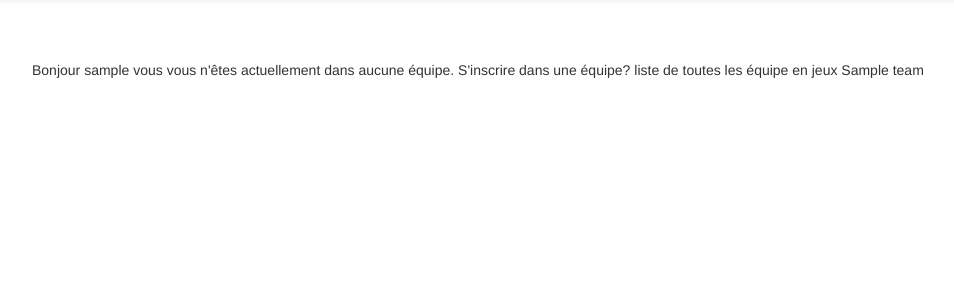
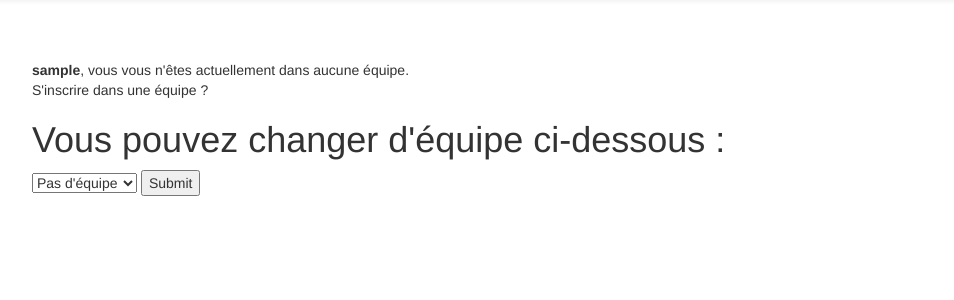
Before and after one commit to geleouet/PollEuro2016, a Django app: template euro/templates/euro/userteam.html in a window 1280 px wide. Shown: the part 52-352 px from the top of the page, without its empty margins (8-962 px from the left). Run offline with Django 3.2, Linux system fonts and the light colour scheme; a user stored in the database is signed in; tables that the repository leaves empty hold one stand-in row (values such as "Sample post"); the template is opened without the code that fills it: values that come from a table or form of the project are taken from there, most other values are stand-ins (such as "Sample title", 1, 10 or a date in 2020); parts of the project's set-up code (start-up, migrations or seed data) failed here and were passed over; some libraries are stand-ins or nearby versions; some web fonts are replaced.

Commit message:
mise à jour des équipes avec formulaire

```diff
--- a/euro/templates/euro/userteam.html
+++ b/euro/templates/euro/userteam.html
@@ -3,16 +3,31 @@
 {% block content %}
 
 {% if not user.team %}
-Bonjour {{user.username}} vous vous n'êtes actuellement dans aucune équipe.
-S'inscrire dans une équipe?
+<strong>{{user.username}}</strong>, vous vous n'êtes actuellement dans aucune équipe.<br>
+S'inscrire dans une équipe ?<br>
+
+
 {% else %}
-Bonjour {{user.username}} vous êtes membre de l'équipe {{user.team.name}}
+
+<strong>{{user.username}}</strong>, Vous êtes membre de l'équipe <strong>{{user.team.name}}</strong>
 {% endif %}
 
-liste de toutes les équipe en jeux
+<h1>Vous pouvez changer d'équipe ci-dessous :</h1>
 
-{% for team in listOfTeams %}
-        {{team.name}}
-{% endfor %}
+<form action="action_page.php">
+
+    <select name="teams">
+    <ul>
+        <option value="NoTeam"><li>Pas d'équipe</option></li>
+    {% for team in listOfTeams %}
+        <option value={{team.name}}><li>{{team.name}}</option></li>
+    {% endfor %}
+    </ul>
+    </select>
+  <input type="submit">
+</form>
+
+
+
 
 {% endblock content %}
```
